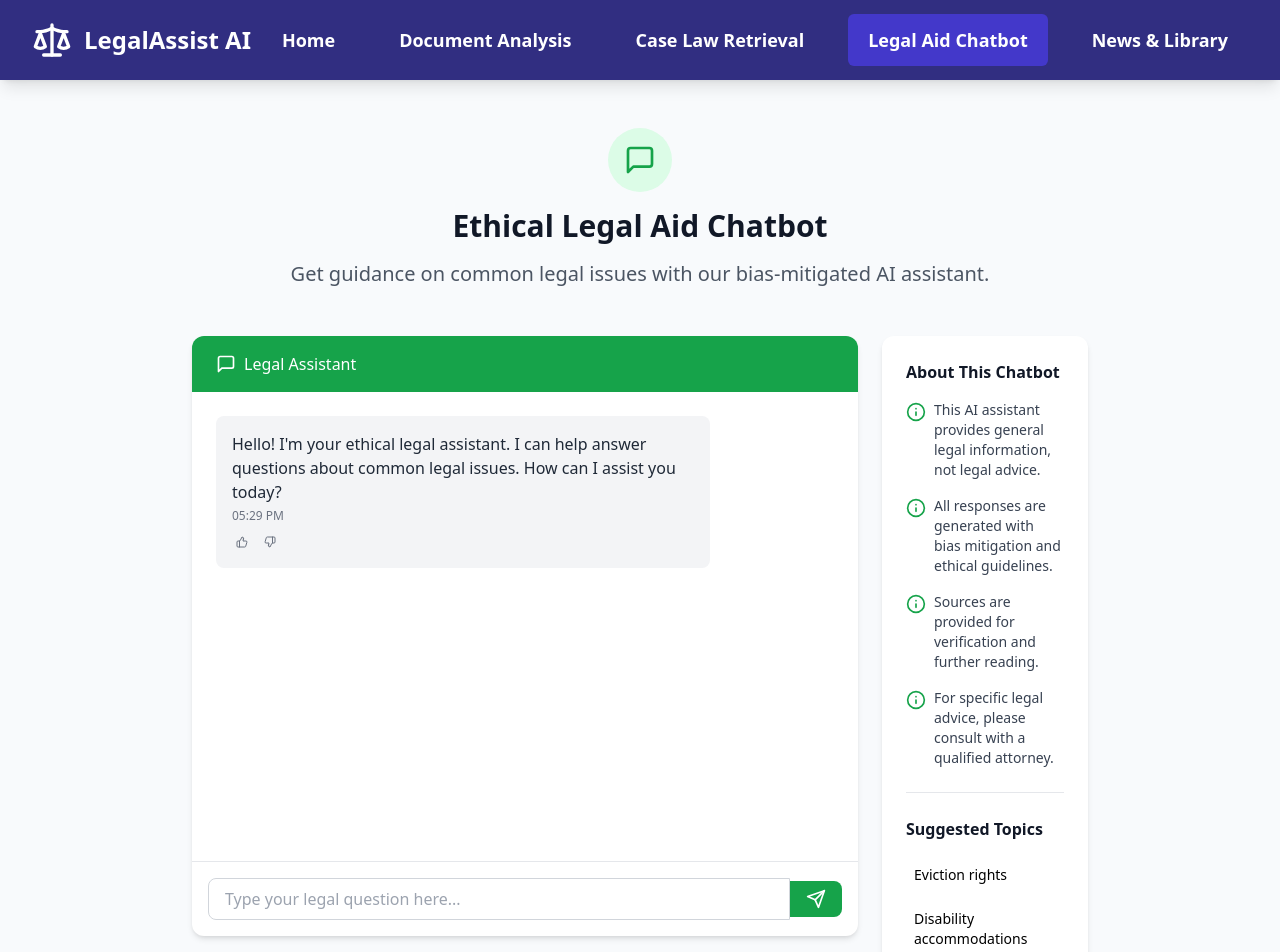
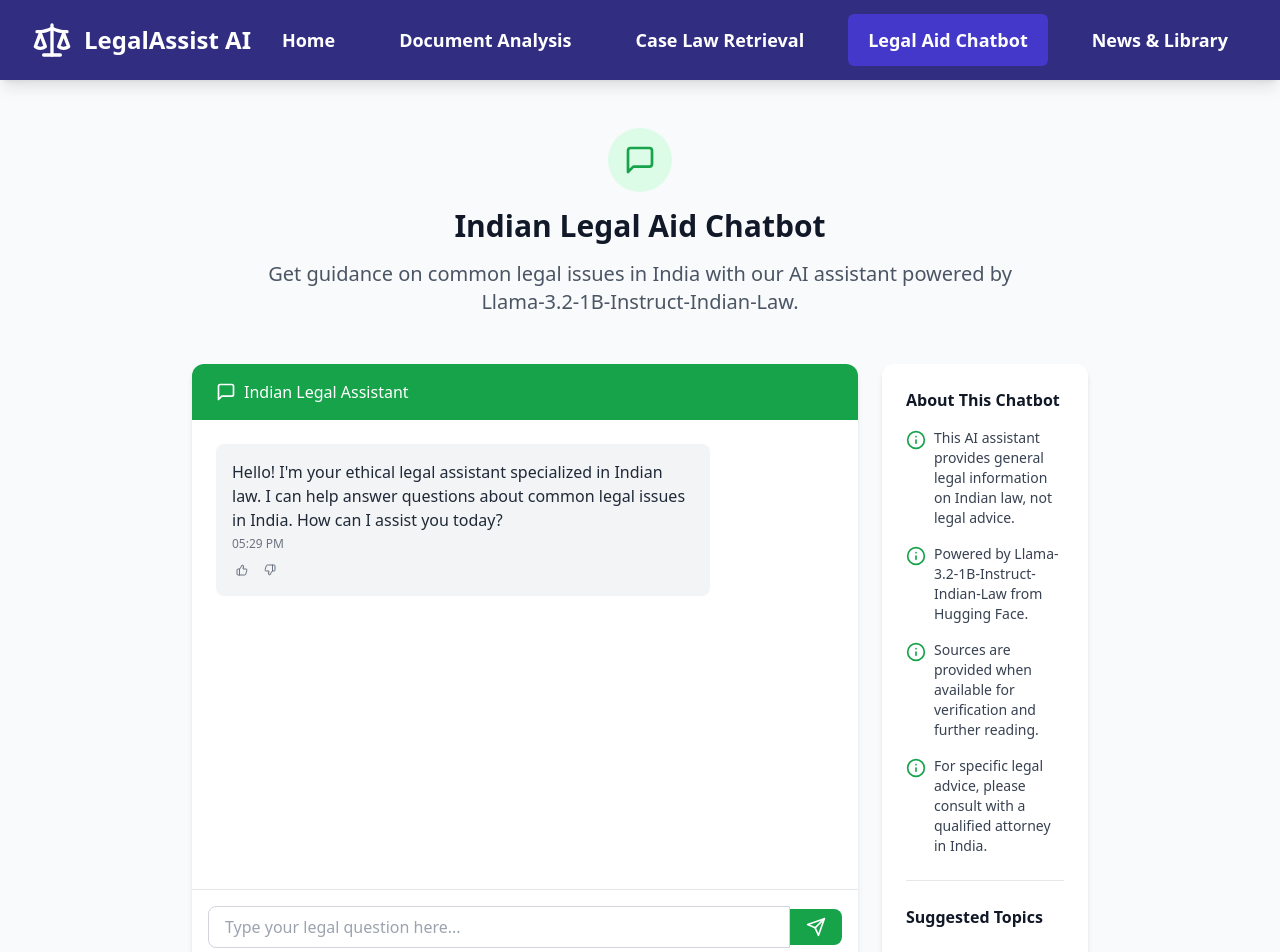
Before and after one commit to 007Anmol/npm_run_dev_Anmol-Thakur, a React (Vite) app in the folder project/: page /legal-aid-chatbot in a window 1280 px wide. Shown: the top 952 px of the page. Built offline with nearby package versions, Linux system fonts and the light colour scheme.

Commit message:
Update LegalAidChatbot.tsx

```diff
--- a/project/src/pages/LegalAidChatbot.tsx
+++ b/project/src/pages/LegalAidChatbot.tsx
@@ -12,11 +12,24 @@ interface Message {
   }[];
 }
 
+// Configuration for Hugging Face API
+interface HuggingFaceConfig {
+  model: string;
+  apiToken: string;
+  apiUrl: string;
+}
+
+const huggingFaceConfig: HuggingFaceConfig = {
+  model: "vishnun0027/Llama-3.2-1B-Instruct-Indian-Law",
+  apiToken: "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", // Replace this with your actual token
+  apiUrl: "https://api-inference.huggingface.co/models/vishnun0027/Llama-3.2-1B-Instruct-Indian-Law"
+};
+
 const LegalAidChatbot = () => {
   const [messages, setMessages] = useState<Message[]>([
     {
       id: 1,
-      text: "Hello! I'm your ethical legal assistant. I can help answer questions about common legal issues. How can I assist you today?",
+      text: "Hello! I'm your ethical legal assistant specialized in Indian law. I can help answer questions about common legal issues in India. How can I assist you today?",
       sender: 'bot',
       timestamp: new Date()
     }
@@ -33,7 +46,119 @@ const LegalAidChatbot = () => {
     scrollToBottom();
   }, [messages]);
 
-  const handleSendMessage = (e: React.FormEvent) => {
+  // Function to generate chat prompt for the model
+  const generatePrompt = (conversation: Message[]) => {
+    // Format the conversation history for the LLM
+    let prompt = "You are a helpful legal assistant specializing in Indian law. Provide accurate, ethical, and helpful responses. Cite relevant laws and sources when possible.\n\n";
+
+    // Add conversation history to the prompt
+    conversation.forEach(msg => {
+      if (msg.sender === 'user') {
+        prompt += `Human: ${msg.text}\n`;
+      } else {
+        prompt += `Assistant: ${msg.text}\n`;
+      }
+    });
+
+    // Add the latest user message
+    prompt += `Human: ${inputText}\nAssistant:`;
+
+    return prompt;
+  };
+
+  // Function to extract potential sources from the AI response
+  const extractSources = (text: string) => {
+    // This is a simple extraction logic - you might need to refine this
+    // based on how the model actually formats sources
+    const sourceRegex = /Source:?\s*\[(.*?)\]\((.*?)\)/g;
+    const sources = [];
+    let match;
+
+    while ((match = sourceRegex.exec(text)) !== null) {
+      sources.push({
+        title: match[1].trim(),
+        url: match[2].trim()
+      });
+    }
+
+    // If no sources in markdown format, look for source references in text
+    if (sources.length === 0) {
+      const simpleSourceRegex = /Source:?\s*(.*?)(?:\n|$)/g;
+      while ((match = simpleSourceRegex.exec(text)) !== null) {
+        if (match[1].includes("http")) {
+          const parts = match[1].split(" - ");
+          if (parts.length > 1) {
+            sources.push({
+              title: parts[0].trim(),
+              url: parts[1].trim()
+            });
+          } else {
+            sources.push({
+              title: "Reference",
+              url: match[1].trim()
+            });
+          }
+        }
+      }
+    }
+
+    // Clean up the response text by removing source references
+    let cleanedText = text;
+    sources.forEach(source => {
+      cleanedText = cleanedText.replace(`Source: [${source.title}](${source.url})`, "");
+      cleanedText = cleanedText.replace(`Source: ${source.title} - ${source.url}`, "");
+    });
+
+    return {
+      cleanedText: cleanedText.trim(),
+      sources: sources.length > 0 ? sources : undefined
+    };
+  };
+
+  // Function to query the Hugging Face model
+  const queryHuggingFaceModel = async (prompt: string) => {
+    try {
+      const response = await fetch(huggingFaceConfig.apiUrl, {
+        method: 'POST',
+        headers: {
+          'Authorization': `Bearer ${huggingFaceConfig.apiToken}`,
+          'Content-Type': 'application/json'
+        },
+        body: JSON.stringify({
+          inputs: prompt,
+          parameters: {
+            max_new_tokens: 1024,
+            temperature: 0.7,
+            top_p: 0.9,
+            do_sample: true
+          }
+        })
+      });
+
+      if (!response.ok) {
+        throw new Error(`HTTP error! status: ${response.status}`);
+      }
+
+      const data = await response.json();
+
+      // Extract the generated text from the response
+      // The exact path might vary depending on the API response structure
+      let generatedText = data[0]?.generated_text || "";
+
+      // If the model returns the full conversation, extract just the assistant's response
+      const assistantPrefix = "Assistant: ";
+      if (generatedText.includes(assistantPrefix)) {
+        generatedText = generatedText.split(assistantPrefix).pop() || "";
+      }
+
+      return generatedText;
+    } catch (error) {
+      console.error("Error querying Hugging Face model:", error);
+      return "I'm sorry, I encountered an error while processing your request. Please try again later.";
+    }
+  };
+
+  const handleSendMessage = async (e: React.FormEvent) => {
     e.preventDefault();
     if (!inputText.trim()) return;
 
@@ -49,57 +174,41 @@ const LegalAidChatbot = () => {
     setInputText('');
     setIsTyping(true);
 
-    // Simulate bot response
-    setTimeout(() => {
-      let botResponse: Message;
+    try {
+      // Generate prompt for the model based on conversation history
+      const prompt = generatePrompt([...messages, userMessage]);
 
-      // Different responses based on user input
-      if (inputText.toLowerCase().includes('eviction')) {
-        botResponse = {
+      // Get response from Hugging Face model
+      const responseText = await queryHuggingFaceModel(prompt);
+
+      // Extract potential sources and clean the text
+      const { cleanedText, sources } = extractSources(responseText);
+
+      // Create bot response
+      const botResponse: Message = {
         id: messages.length + 2,
-          text: "If you're facing eviction, you generally have the right to proper notice and a court hearing. The specific requirements vary by state, but landlords typically must provide written notice before filing for eviction. During the eviction process, you have the right to defend yourself in court.\n\nSome common defenses include improper notice, retaliation, discrimination, uninhabitable conditions, or failure to make necessary repairs.",
+        text: cleanedText,
         sender: 'bot',
         timestamp: new Date(),
-          sources: [
-            {
-              title: "HUD.gov - Tenant Rights",
-              url: "https://www.hud.gov/topics/rental_assistance/tenantrights"
-            },
-            {
-              title: "Legal Aid Society - Eviction Defense",
-              url: "https://www.legalaidnetwork.org/eviction-defense"
-            }
-          ]
+        sources: sources
       };
-      } else if (inputText.toLowerCase().includes('disability') || inputText.toLowerCase().includes('accommodation')) {
-        botResponse = {
+
+      setMessages(prevMessages => [...prevMessages, botResponse]);
+    } catch (error) {
+      console.error("Error handling message:", error);
+
+      // Fallback response in case of error
+      const errorResponse: Message = {
         id: messages.length + 2,
-          text: "Under the Americans with Disabilities Act (ADA) and Fair Housing Act, individuals with disabilities are entitled to reasonable accommodations in housing, employment, and public services. A reasonable accommodation is a change in rules, policies, or procedures to accommodate a person with a disability.\n\nTo request an accommodation, you should:\n1. Make the request in writing when possible\n2. Explain the disability-related need for the accommodation\n3. Be specific about what accommodation you're requesting",
-          sender: 'bot',
-          timestamp: new Date(),
-          sources: [
-            {
-              title: "ADA.gov - Reasonable Accommodations",
-              url: "https://www.ada.gov/resources/reasonable-accommodations-information/"
-            },
-            {
-              title: "EEOC - Disability Discrimination",
-              url: "https://www.eeoc.gov/disability-discrimination"
-            }
-          ]
-        };
-      } else {
-        botResponse = {
-          id: messages.length + 2,
-          text: "I understand you're seeking legal information. To provide the most helpful guidance, could you please provide more specific details about your situation? For example, what type of legal issue are you dealing with (housing, employment, family law, etc.)? The more context you can provide, the better I can assist you.",
+        text: "I'm sorry, I encountered an error while processing your request. Please try again later.",
         sender: 'bot',
         timestamp: new Date()
       };
+
+      setMessages(prevMessages => [...prevMessages, errorResponse]);
+    } finally {
+      setIsTyping(false);
     }
-
-      setMessages(prevMessages => [...prevMessages, botResponse]);
-      setIsTyping(false);
-    }, 2000);
   };
 
   const formatTime = (date: Date) => {
@@ -112,9 +221,9 @@ const LegalAidChatbot = () => {
         <div className="inline-flex items-center justify-center w-16 h-16 rounded-full bg-green-100 mb-4">
           <MessageSquare className="h-8 w-8 text-green-600" />
         </div>
-        <h1 className="text-3xl font-bold text-gray-900 mb-4">Ethical Legal Aid Chatbot</h1>
+        <h1 className="text-3xl font-bold text-gray-900 mb-4">Indian Legal Aid Chatbot</h1>
         <p className="text-xl text-gray-600 max-w-3xl mx-auto">
-          Get guidance on common legal issues with our bias-mitigated AI assistant.
+          Get guidance on common legal issues in India with our AI assistant powered by Llama-3.2-1B-Instruct-Indian-Law.
         </p>
       </div>
 
@@ -123,7 +232,7 @@ const LegalAidChatbot = () => {
           <div className="bg-white rounded-xl shadow-md overflow-hidden flex flex-col h-[600px]">
             <div className="bg-green-600 text-white px-6 py-4 flex items-center">
               <MessageSquare className="h-5 w-5 mr-2" />
-              <h2 className="font-medium">Legal Assistant</h2>
+              <h2 className="font-medium">Indian Legal Assistant</h2>
             </div>
 
             <div className="flex-grow overflow-y-auto p-6">
@@ -142,7 +251,7 @@ const LegalAidChatbot = () => {
                     >
                       <div className="whitespace-pre-line">{message.text}</div>
 
-                      {message.sources && (
+                      {message.sources && message.sources.length > 0 && (
                         <div className="mt-3 pt-3 border-t border-gray-200 space-y-2">
                           <p className="text-xs font-medium">Sources:</p>
                           {message.sources.map((source, index) => (
@@ -223,19 +332,19 @@ const LegalAidChatbot = () => {
             <div className="space-y-4 text-sm text-gray-700">
               <div className="flex items-start">
                 <Info className="h-5 w-5 text-green-600 mr-2 flex-shrink-0 mt-0.5" />
-                <p>This AI assistant provides general legal information, not legal advice.</p>
+                <p>This AI assistant provides general legal information on Indian law, not legal advice.</p>
               </div>
               <div className="flex items-start">
                 <Info className="h-5 w-5 text-green-600 mr-2 flex-shrink-0 mt-0.5" />
-                <p>All responses are generated with bias mitigation and ethical guidelines.</p>
+                <p>Powered by Llama-3.2-1B-Instruct-Indian-Law from Hugging Face.</p>
               </div>
               <div className="flex items-start">
                 <Info className="h-5 w-5 text-green-600 mr-2 flex-shrink-0 mt-0.5" />
-                <p>Sources are provided for verification and further reading.</p>
+                <p>Sources are provided when available for verification and further reading.</p>
               </div>
               <div className="flex items-start">
                 <Info className="h-5 w-5 text-green-600 mr-2 flex-shrink-0 mt-0.5" />
-                <p>For specific legal advice, please consult with a qualified attorney.</p>
+                <p>For specific legal advice, please consult with a qualified attorney in India.</p>
               </div>
             </div>
 
@@ -244,27 +353,27 @@ const LegalAidChatbot = () => {
               <div className="space-y-2">
                 <button
                   className="w-full text-left p-2 text-sm rounded-md hover:bg-gray-100 transition-colors"
-                  onClick={() => setInputText("What are my rights if I'm facing eviction?")}
+                  onClick={() => setInputText("What are my rights if I'm facing eviction in India?")}
                 >
-                  Eviction rights
+                  Rental eviction rights
                 </button>
                 <button
                   className="w-full text-left p-2 text-sm rounded-md hover:bg-gray-100 transition-colors"
-                  onClick={() => setInputText("How do I request a reasonable accommodation for my disability?")}
+                  onClick={() => setInputText("How do I file an FIR in India?")}
                 >
-                  Disability accommodations
+                  Filing an FIR
                 </button>
                 <button
                   className="w-full text-left p-2 text-sm rounded-md hover:bg-gray-100 transition-colors"
-                  onClick={() => setInputText("What should I do if I'm experiencing workplace discrimination?")}
+                  onClick={() => setInputText("What are my rights under the RTI Act?")}
                 >
-                  Workplace discrimination
+                  RTI Act information
                 </button>
                 <button
                   className="w-full text-left p-2 text-sm rounded-md hover:bg-gray-100 transition-colors"
-                  onClick={() => setInputText("How do I file for child support?")}
+                  onClick={() => setInputText("How do I file for divorce in India?")}
                 >
-                  Child support
+                  Divorce procedures
                 </button>
               </div>
             </div>
```
Lines whose indentation alone changed are shown as unchanged.
